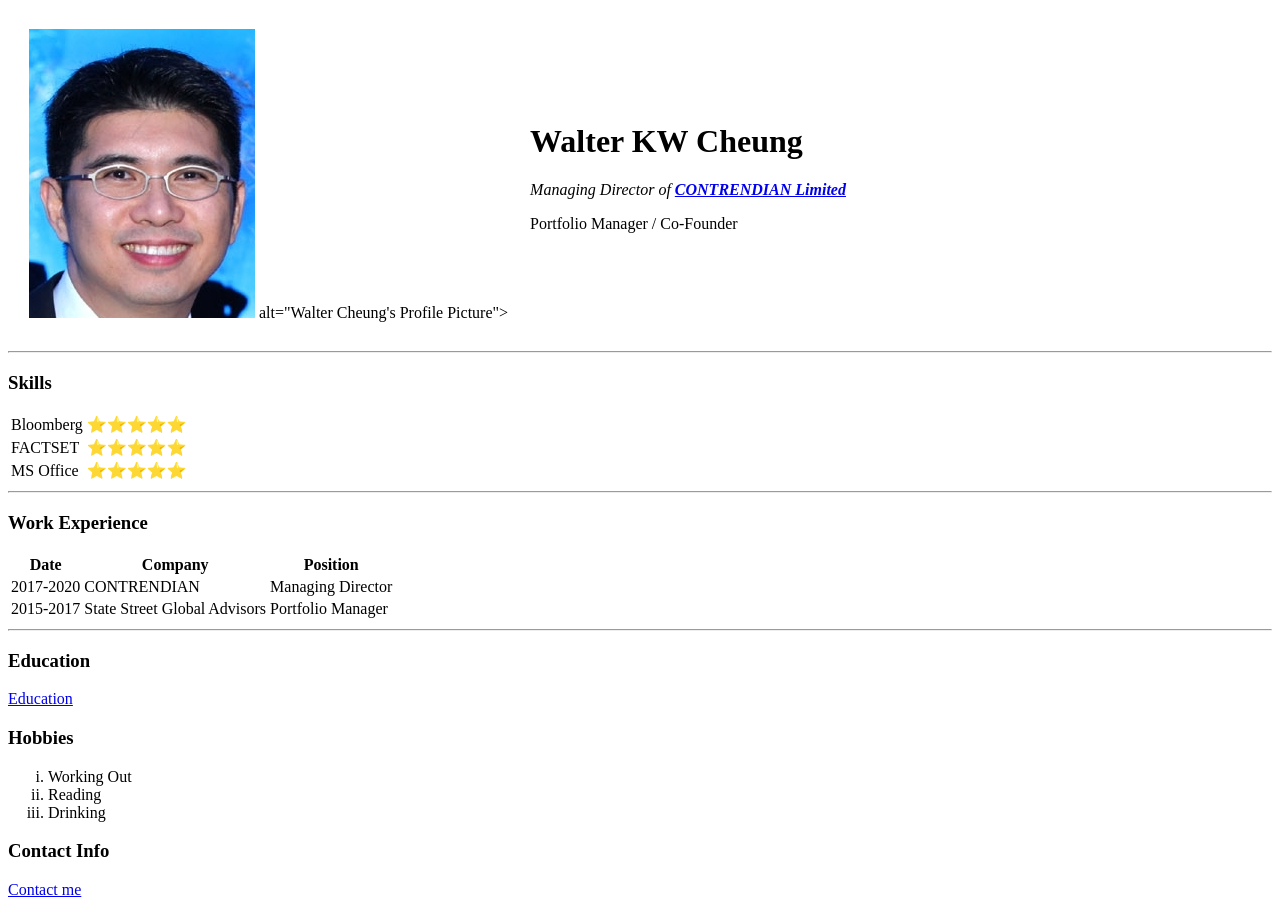
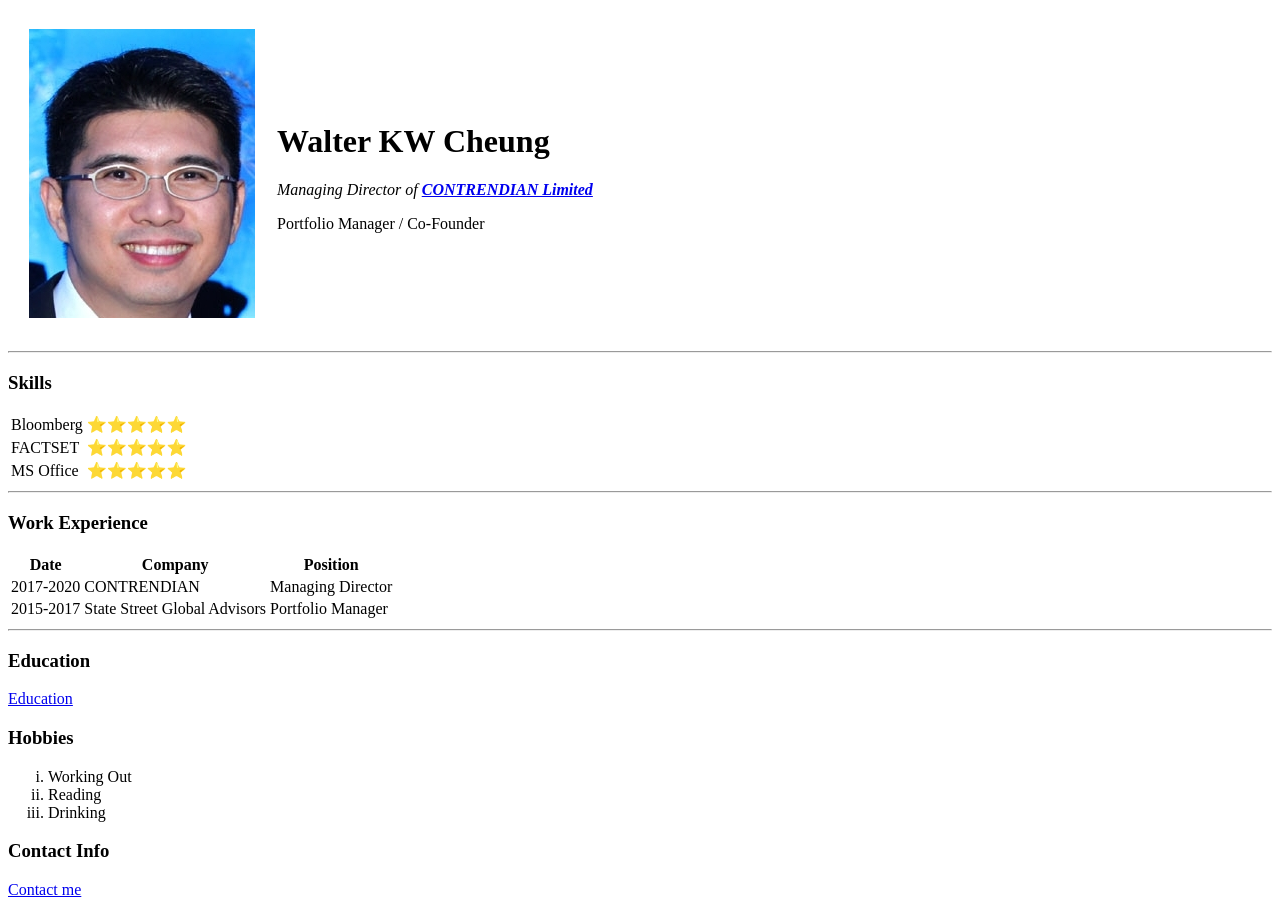
Before and after one commit to CheungWK2019/WKC_CV, a plain HTML site: page index.html in a window 1280 px wide. Drawn offline with Linux system fonts and the light colour scheme.

Commit message:
Update index.html

```diff
--- a/index.html
+++ b/index.html
@@ -9,7 +9,7 @@
 <body>
   <table cellspacing="20">
     <tr>
-      <td><img src="Image/Walter_CHEUNG.JPG"> alt="Walter Cheung's Profile Picture"></td>
+      <td><img src="Image/Walter_CHEUNG.JPG" alt="Walter Cheung's Profile Picture"></td>
       <td>
         <h1>Walter KW Cheung</h1>
         <p><em>Managing Director of <strong><a href="https://www.contrendian.com/">CONTRENDIAN Limited</a></strong></em></p>
```
